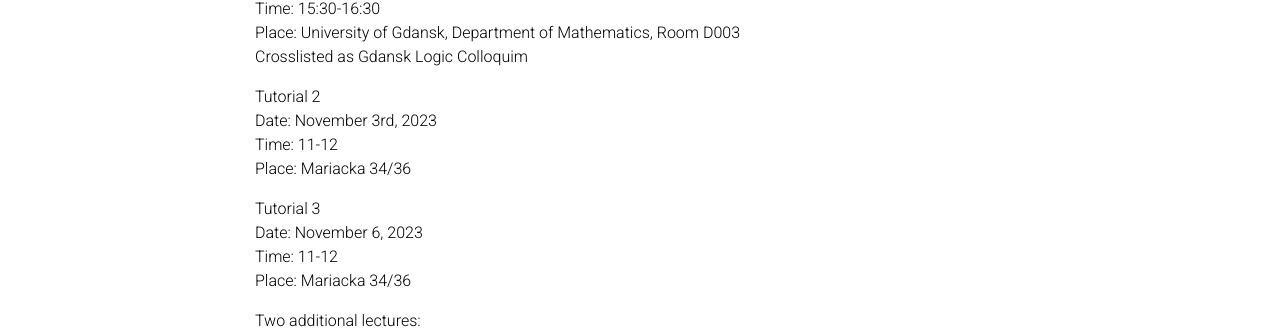
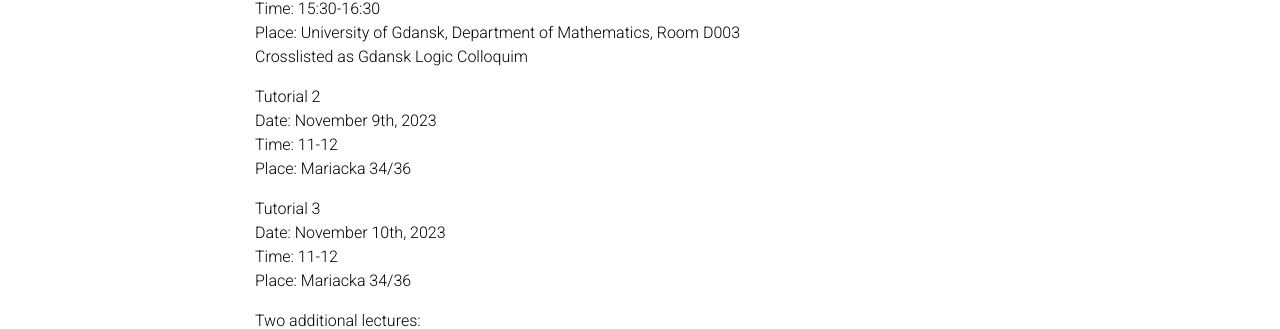
Before and after one commit to grigorsarg/grigorsarg.github.io, a Jekyll site: the page built from _seminars/BST.md, in a window 1280 px wide and 900 px high, scrolled down 1524 px. Shown: the part 149-478 px from the top of the window. Built offline with Jekyll 4.4.1, drawn with Linux system fonts in a browser that asks for light colours; comment, search, counter and statistics services are not loaded; a style sheet for code colours, icons or effects is not loaded.

Commit message:
Update BST.md

```diff
--- a/_seminars/BST.md
+++ b/_seminars/BST.md
@@ -60,12 +60,12 @@
 Crosslisted as Gdansk Logic Colloquim<br>
 
 Tutorial 2<br>
-Date: November 3rd, 2023<br>
+Date: November 9th, 2023<br>
 Time: 11-12<br>
 Place: Mariacka 34/36<br>
 
 Tutorial 3<br>
-Date: November 6, 2023<br>
+Date: November 10th, 2023<br>
 Time: 11-12 <br>
 Place: Mariacka 34/36<br>
 
```
